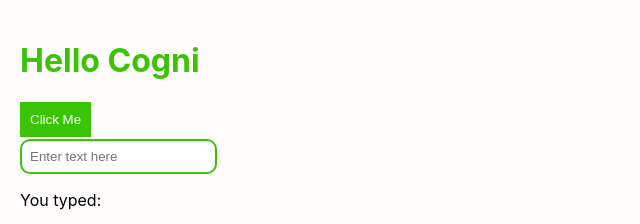
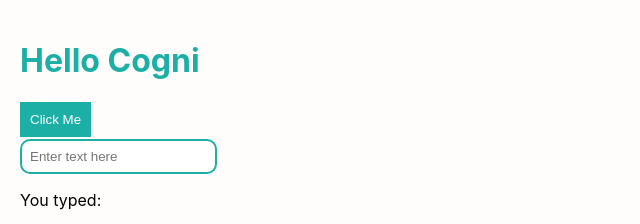
Before and after one commit to Srikanth-A-007/Cogni_ui_personal, a React (Create React App) app: page / in a window 1280 px wide. Shown: the top 224 px of the page, without its empty margins (0-640 px from the left). Built offline with nearby package versions, Linux system fonts and the light colour scheme; no server answers.

Commit message:
Updated color code

```diff
--- a/src/components/components.css
+++ b/src/components/components.css
@@ -1,7 +1,9 @@
 /* C:\Srikanth\React_JS\01basicreact\src\App.css */
 :root {
-    --main-color: #3bc405;
-    --secondary-color: red;
+    --main-color: #1CAFA6;
+    --secondary-color: #0D67B1;
+    --third-color: #EE9C21;
+
   }
   /* C:\Srikanth\React_JS\01basicreact\src\App.css */
 .app-container {
```
